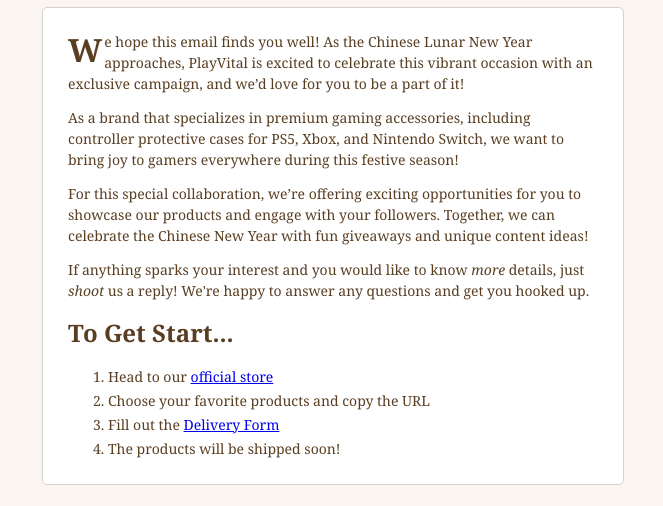
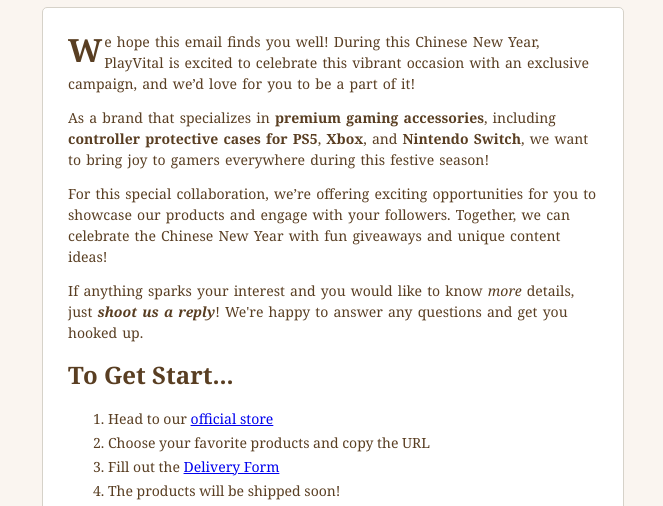
Before and after one commit to PIZZAxBOY/email-template, a website: page template/新年.html in a window 1280 px wide. Shown: the part 564-1070 px from the top of the page, without its empty margins (308-971 px from the left). Drawn offline with Linux system fonts and the light colour scheme.

Commit message:
expression optimized

```diff
--- a/template/新年.html
+++ b/template/新年.html
@@ -157,6 +157,7 @@
         p {
             font-size: 14px;
             line-height: 1.5;
+            word-spacing: 1.5px;
         }
 
         .first-letter {
@@ -294,18 +295,21 @@
                                                 <div
                                                   style="font-family:Georgia;font-size:13px;line-height:1;text-align:left;color:#593e22;">
                                                     <p><span class="first-letter">W</span>e hope
-                                                        this email finds you well! As the
-                                                        Chinese Lunar New Year approaches,
+                                                        this email finds you well! During
+                                                        this
+                                                        Chinese New Year,
                                                         PlayVital is excited to celebrate this
                                                         vibrant occasion with an exclusive
                                                         campaign, and we’d love for you to be a part
                                                         of it!</p>
-                                                    <p>As a brand that specializes in premium gaming
-                                                        accessories, including
-                                                        controller protective cases for PS5, Xbox,
-                                                        and Nintendo Switch, we want to
+                                                    <p>As a brand that specializes in <b>premium
+                                                            gaming accessories</b>, including
+                                                        <b>controller protective cases for PS5</b>,
+                                                        <b>Xbox</b>, and <b>Nintendo
+                                                            Switch</b>, we want to
                                                         bring joy to gamers everywhere during this
-                                                        festive season! </p>
+                                                        festive season!
+                                                    </p>
                                                     <p>For this special collaboration, we’re
                                                         offering exciting opportunities for you
                                                         to showcase our products and engage with
@@ -315,7 +319,8 @@
                                                         unique content ideas!</p>
                                                     <p>If anything sparks your interest and you
                                                         would like to know <em>more</em>
-                                                        details, just <em>shoot</em> us a reply!
+                                                        details, just <b><em>shoot us a
+                                                                reply</em></b>!
                                                         We're happy to answer any questions and get
                                                         you hooked up.</p>
                                                     <h2>
@@ -639,7 +644,7 @@
 
                                                 <!--[if !mso><!-->
 
-                                                <input type="checkbox" id="0724860664356a4a"
+                                                <input type="checkbox" id="33a1d65762868b91"
                                                   class="mj-menu-checkbox"
                                                   style="display:none !important; max-height:0; visibility:hidden;">
 
@@ -647,7 +652,7 @@
 
                                                 <div class="mj-menu-trigger"
                                                   style="display:none;max-height:0px;max-width:0px;font-size:0px;overflow:hidden;">
-                                                    <label for="0724860664356a4a"
+                                                    <label for="33a1d65762868b91"
                                                       class="mj-menu-label"
                                                       style="display:block;cursor:pointer;mso-hide:all;-moz-user-select:none;user-select:none;color:rgb(89, 62, 34);font-size:30px;font-family:Ubuntu, Helvetica, Arial, sans-serif;text-transform:uppercase;text-decoration:none;line-height:30px;padding:10px;"
                                                       align="center">
```
Also changed, not shown: 1 other file.
